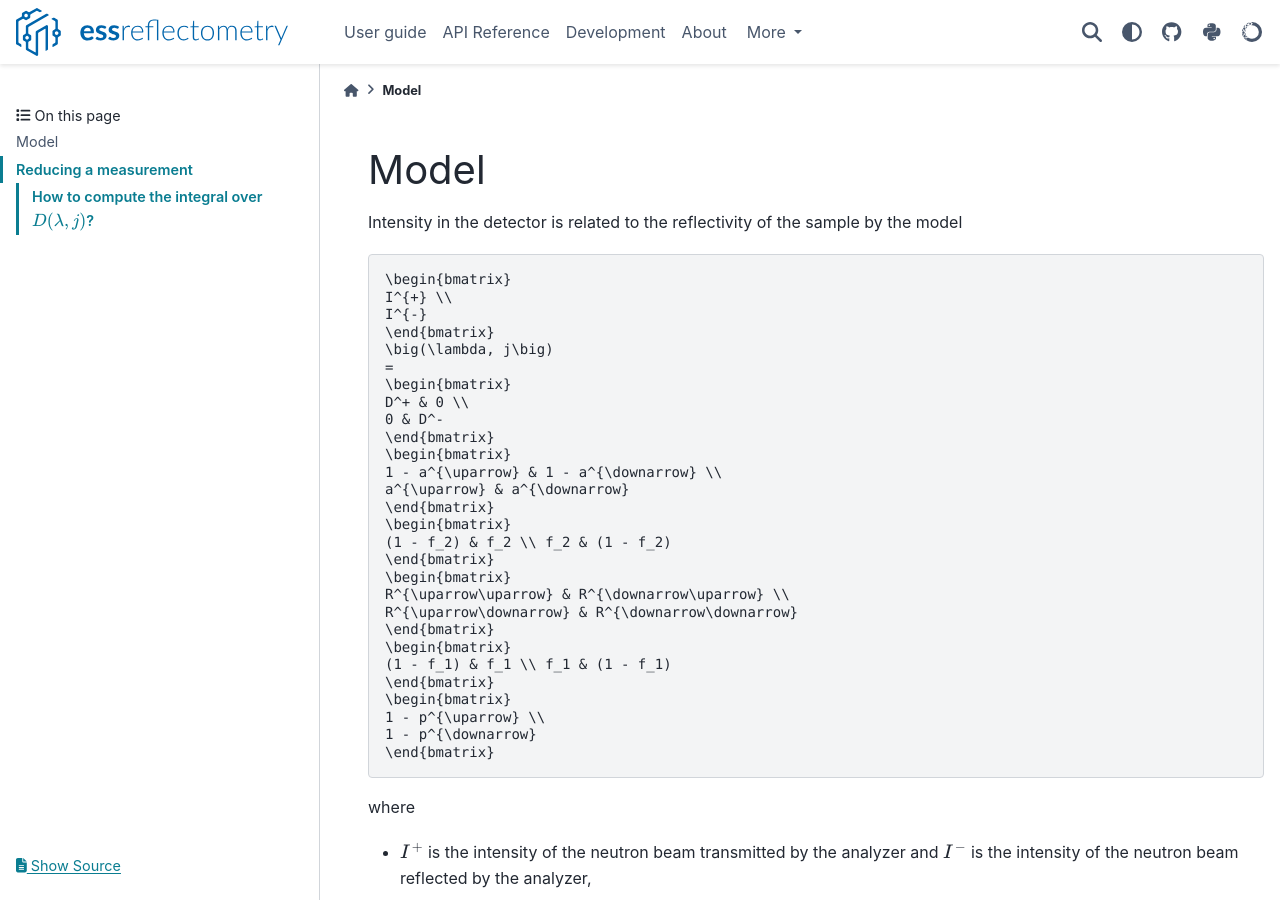
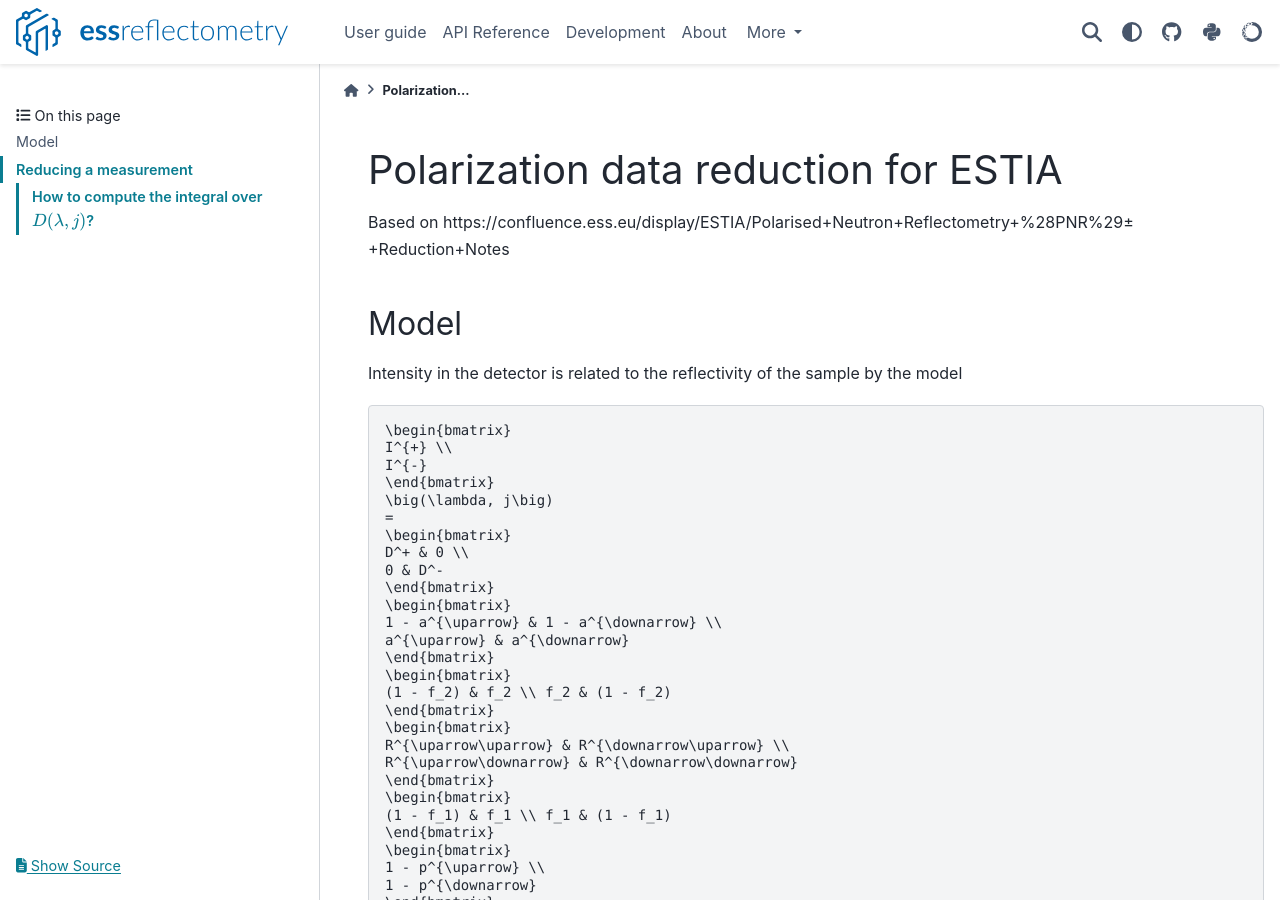
Before and after one commit to scipp/essreflectometry, a Sphinx documentation site: the page built from docs/user-guide/estia-data-reduction.md, in a window 1280 px wide and 900 px high. Built offline with Sphinx 7.4.7 and the PyData theme 0.15.4, drawn with Linux system fonts in a browser that asks for light colours; the version number could not be read and is left out.

Commit message:
Update estia-data-reduction.md

```diff
--- a/docs/user-guide/estia-data-reduction.md
+++ b/docs/user-guide/estia-data-reduction.md
@@ -1,3 +1,7 @@
+# Polarization data reduction for ESTIA
+
+Based on https://confluence.ess.eu/display/ESTIA/Polarised+Neutron+Reflectometry+%28PNR%29+-+Reduction+Notes
+
 ## Model
 
 Intensity in the detector is related to the reflectivity of the sample by the model
```
